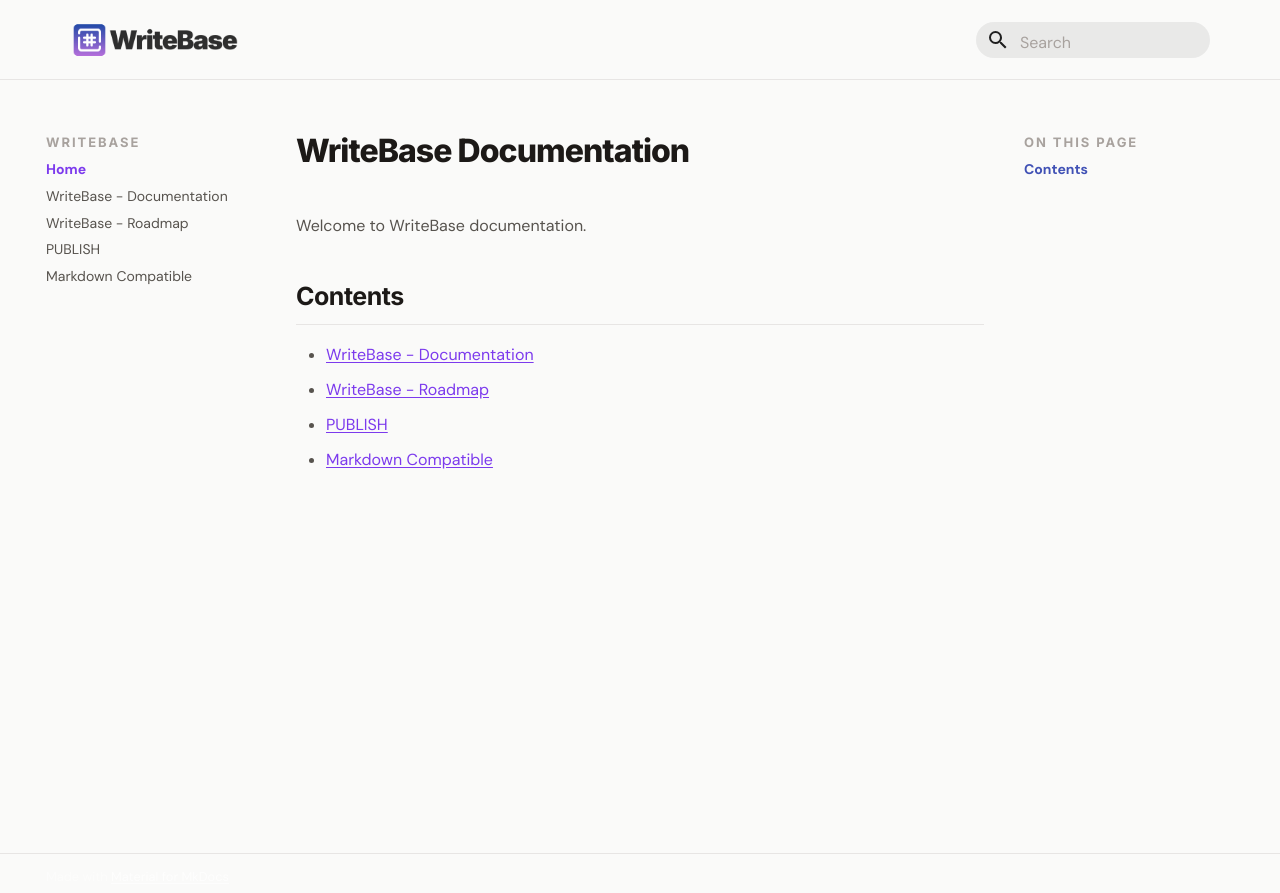
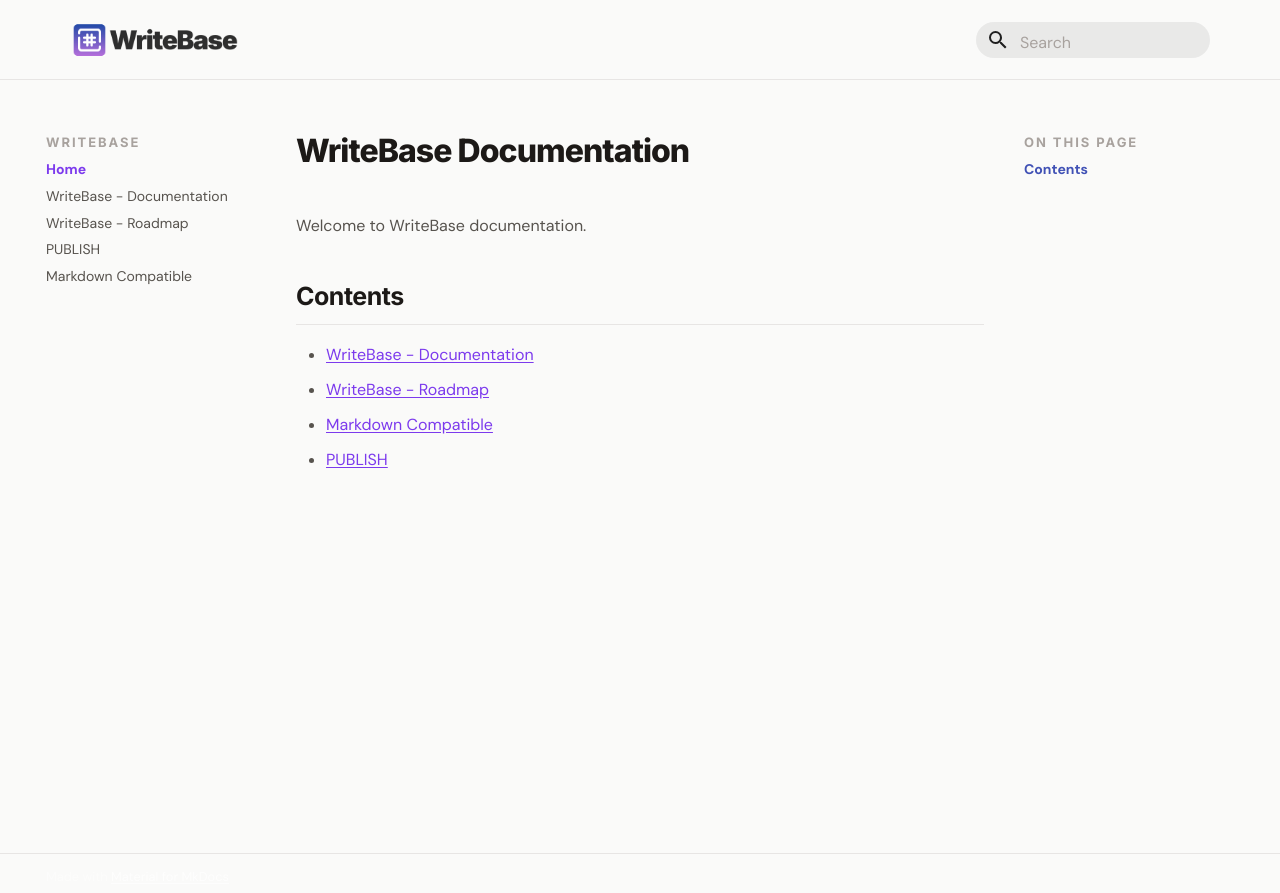
Before and after one commit to larssonhthomas-afk/writebase-docs, an MkDocs documentation site: the page built from docs/index.md, in a window 1280 px wide. Shown: the top 893 px of the page. Built offline with MkDocs 1.6.1 and Material for MkDocs 9.7.7, drawn with Linux system fonts in a browser that asks for light colours; some web fonts are replaced.

```diff
--- a/docs/index.md
+++ b/docs/index.md
@@ -10,5 +10,5 @@ Welcome to WriteBase documentation.
 
 - [WriteBase - Documentation](./[object Object].md)
 - [WriteBase - Roadmap](./[object Object].md)
+- [Markdown Compatible](./[object Object].md)
 - [PUBLISH](./[object Object].md)
-- [Markdown Compatible](./[object Object].md)
```
